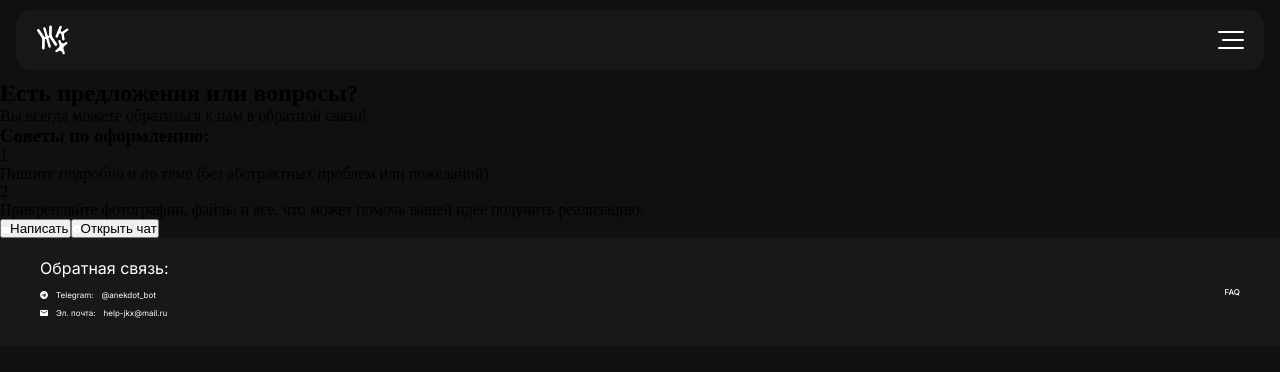
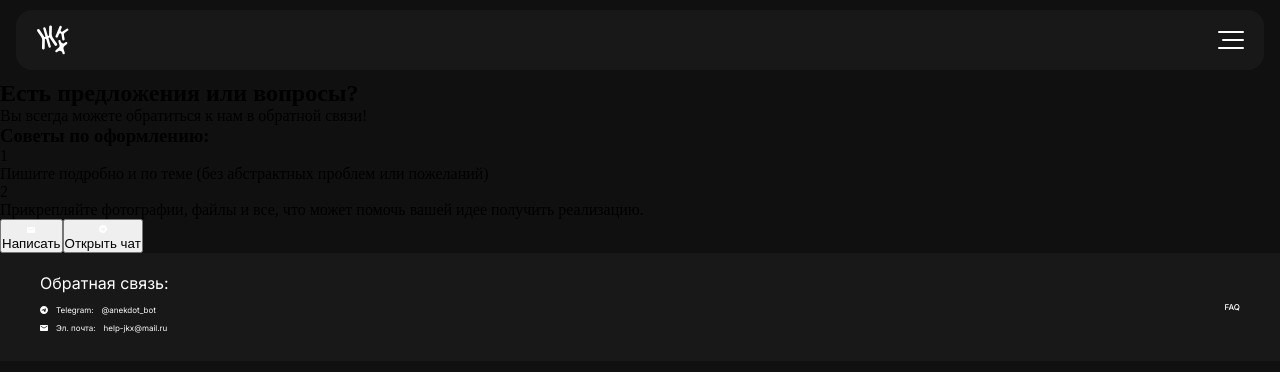
Before and after one commit to g00day/ComunalServicesFrontend, a React (Vite) app in the folder my-react-app/: page /feedback in a window 1280 px wide. Shown: the top 372 px of the page. Built offline with nearby package versions, Linux system fonts and the light colour scheme.

Commit message:
refactored(FeedbackPage): Changed button styles

```diff
--- a/my-react-app/src/components/ui/buttons/YellowBtn/YellowBtn.module.css
+++ b/my-react-app/src/components/ui/buttons/YellowBtn/YellowBtn.module.css
@@ -15,6 +15,7 @@
     }
 
     .btn__icon {
+        filter: brightness(0);
         background: none;
         border: none;
         padding: 0;
--- a/my-react-app/src/pages/Feedback/FeedbackPage.jsx
+++ b/my-react-app/src/pages/Feedback/FeedbackPage.jsx
@@ -1,6 +1,7 @@
 import classes from "./FeedbackPage.module.css";
 import mailIcon from "@icons/mail.svg";
 import telegramIcon from "@icons/telegram.svg";
+import YellowBtn from "../../components/ui/buttons/YellowBtn/YellowBtn";
 
 const FeedbackPage = () => {
   return (
@@ -32,14 +33,8 @@ const FeedbackPage = () => {
 
       <div className={classes.actionSection}>
         <div className={classes.buttonContainer}>
-          <button className={classes.mainButton}>
-            <img src={mailIcon} alt="" className={classes.icon} />
-            Написать
-          </button>
-          <button className={classes.mainButton}>
-            <img src={telegramIcon} alt="" className={classes.icon} />
-            Открыть чат
-          </button>
+          <YellowBtn pathSvg={mailIcon}>Написать</YellowBtn>
+          <YellowBtn pathSvg={telegramIcon}>Открыть чат</YellowBtn>
         </div>
       </div>
     </div>
```
